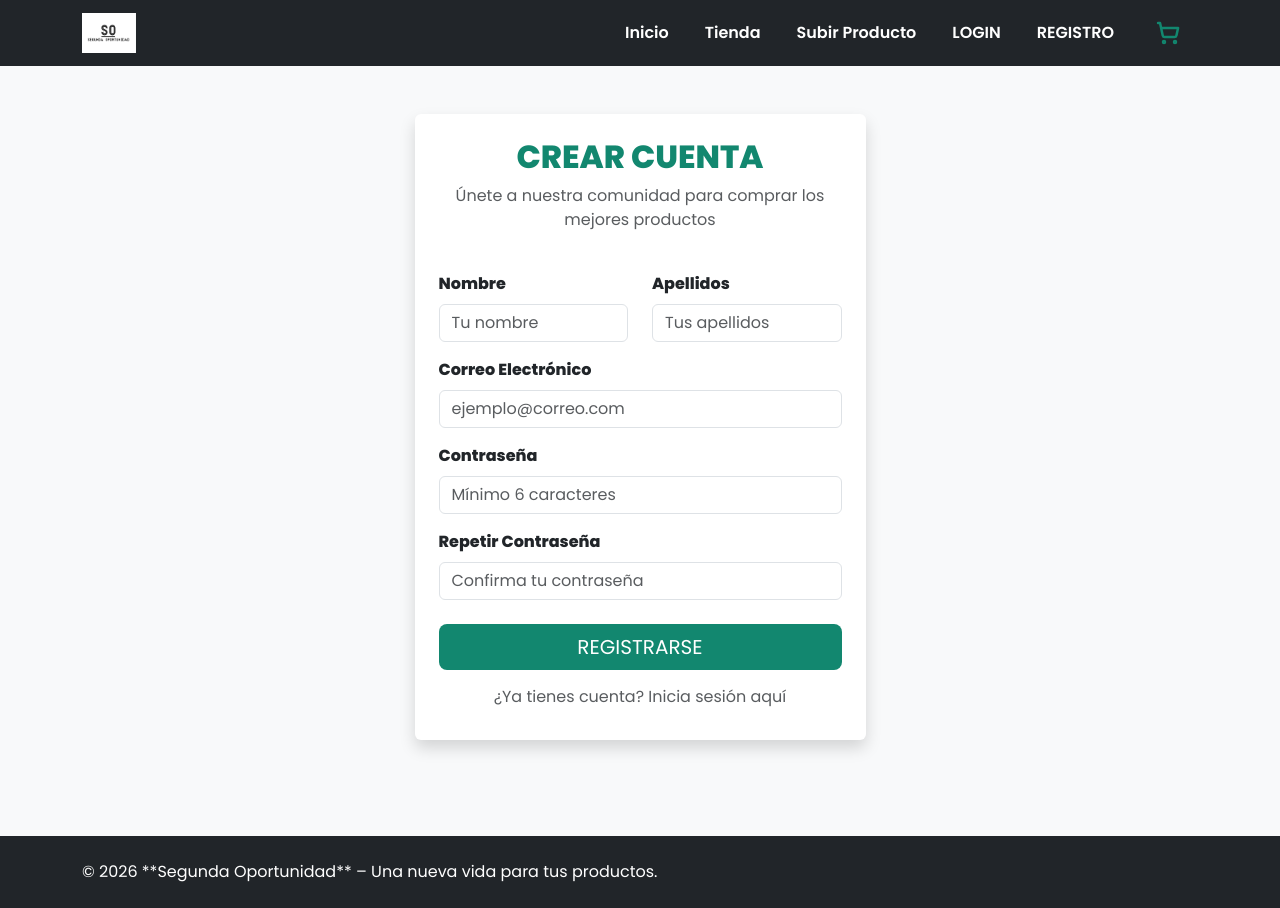
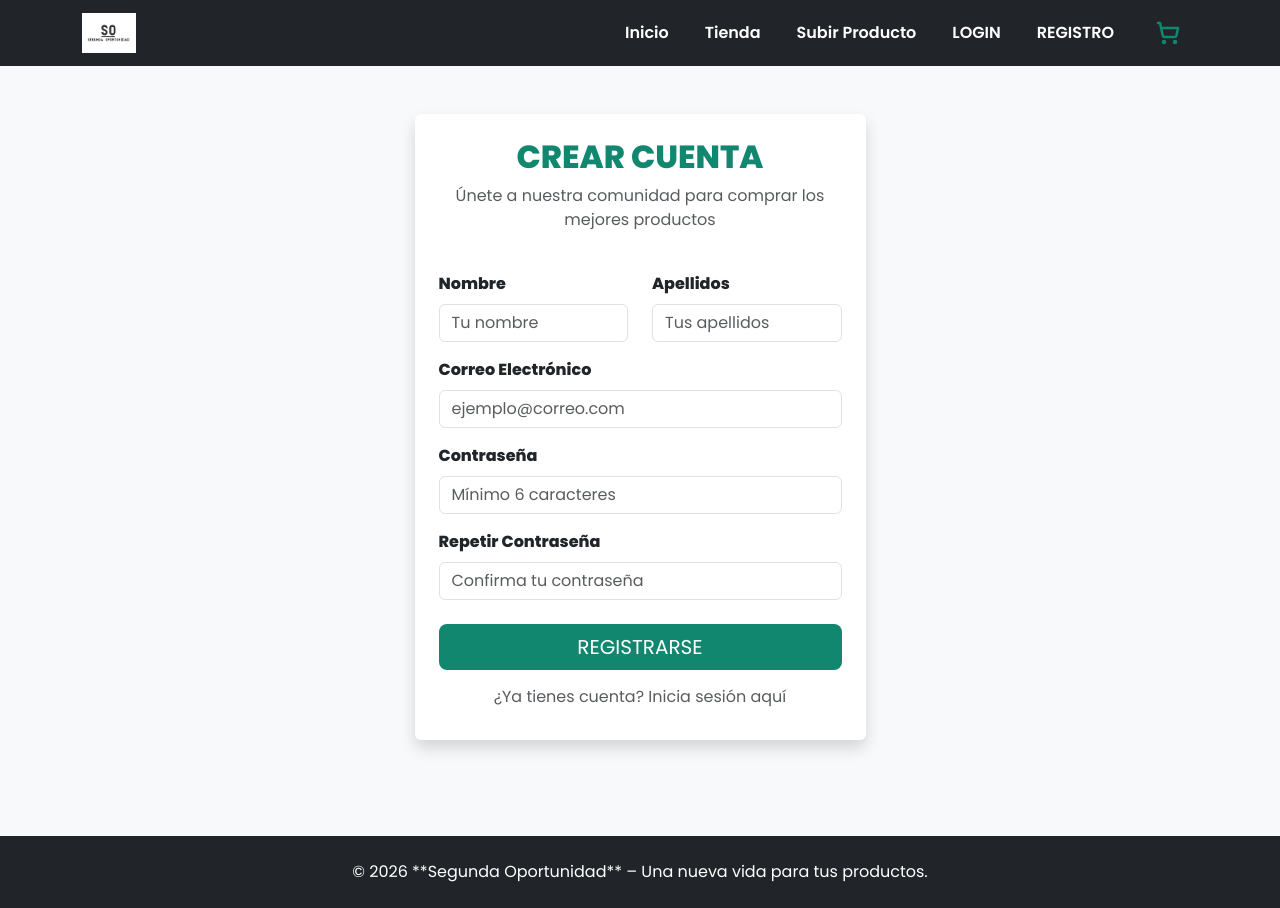
Before and after one commit to SashaBidardel/reto2-interfaces, a React (Create React App) app: page /reto2-interfaces/registro in a window 1280 px wide. Built offline with nearby package versions, Linux system fonts and the light colour scheme.

Commit message:
Limpieza final de footer y centrado de copyright

```diff
--- a/src/components/Footer.jsx
+++ b/src/components/Footer.jsx
@@ -1,31 +1,17 @@
-import React, { useEffect } from 'react';
-import $ from 'jquery'; // Importamos jQuery para el requisito interactivo
+import React from 'react'; // Quitamos el useEffect si ya no lo usas
 import { Container, Row, Col } from 'react-bootstrap';
 
 const Footer = () => {
-
-  useEffect(() => {
-    // REQUISITO: Contenido interactivo con jQuery
-    // Al pasar el ratón por los iconos, hacemos que "salten" o cambien de tamaño
-    $('#iconos_redes a').on('mouseenter', function() {
-      $(this).css('transition', '0.3s').css('transform', 'scale(1.3)');
-    }).on('mouseleave', function() {
-      $(this).css('transform', 'scale(1)');
-    });
-  }, []);
-
   return (
     <footer className="bg-dark text-white py-4 mt-5">
       <Container>
         <Row className="align-items-center">
-          {/* Columna de Texto - Tamaño adaptativo */}
-          <Col xs={12} md={8} className="text-center text-md-start mb-3 mb-md-0">
+          {/* Columna de Texto - Ahora ocupa todo el ancho o se centra mejor */}
+          <Col xs={12} className="text-center">
             <p className="mb-0">
               © 2026 **Segunda Oportunidad** – Una nueva vida para tus productos.
             </p>
           </Col>
-
-
         </Row>
       </Container>
     </footer>
```
